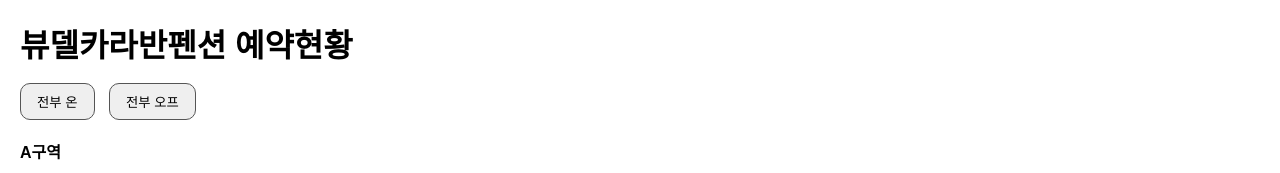
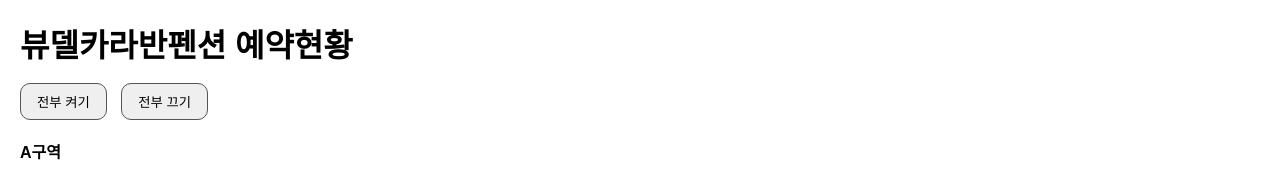
Before and after one commit to woning2u/view, a plain HTML site: page index.html in a window 1280 px wide. Shown: the top 173 px of the page. Drawn offline with Linux system fonts and the light colour scheme.

Commit message:
Update button text for control buttons

```diff
--- a/index.html
+++ b/index.html
@@ -52,8 +52,8 @@
     <h1>뷰델카라반펜션 예약현황</h1>
 
     <div class="control-buttons">
-        <button onclick="setAll(true)">전부 온</button>
-        <button onclick="setAll(false)">전부 오프</button>
+        <button onclick="setAll(true)">전부 켜기</button>
+        <button onclick="setAll(false)">전부 끄기</button>
     </div>
 
     <div id="zones"></div>
```
